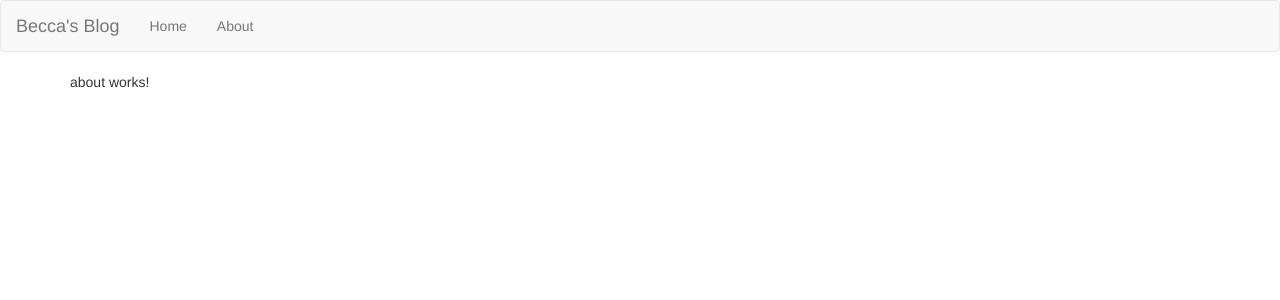
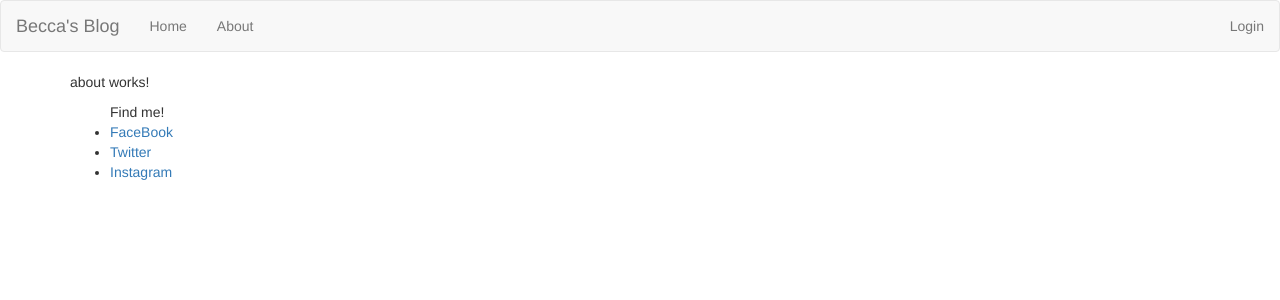
Before and after one commit to rafferkd/blog-project, an Angular app: page /about in a window 1280 px wide. Shown: the top 300 px of the page. Built offline with nearby package versions, Linux system fonts and the light colour scheme.

Commit message:
Added login component

```diff
--- a/src/app/about/about.component.html
+++ b/src/app/about/about.component.html
@@ -1,3 +1,12 @@
 <p>
   about works!
 </p>
+
+
+<div class="socials">
+  <ul> Find me!
+    <li class="social-facebook"><a href="https://www.facebook.com/rebeccarafferty">FaceBook</a></li>
+    <li class="social-twitter"><a href="https://twitter.com/rsrafferty">Twitter</a></li>
+    <li class="social-instagram"><a href="https://www.instagram.com/iconoclassed/">Instagram</a></li>
+  </ul>
+</div>
--- a/src/app/app.module.ts
+++ b/src/app/app.module.ts
@@ -4,11 +4,13 @@ import { HttpModule } from '@angular/http';
 import { RouterModule } from '@angular/router';
 
 import { AppComponent } from './app.component';
+import { LoginComponent } from './login/login.component';
 import { AboutComponent } from './about/about.component';
 
 @NgModule({
   declarations: [
     AppComponent,
+    LoginComponent,
     AboutComponent
   ],
   imports: [
@@ -16,8 +18,8 @@ import { AboutComponent } from './about/about.component';
     HttpModule,
     RouterModule.forRoot([
       { path: 'about', component: AboutComponent },
-      { path: '', redirectTo: 'welcome', pathMatch: 'full' },
-      { path: '**', redirectTo: 'welcome', pathMatch: 'full' }
+      { path: '', redirectTo: 'about', pathMatch: 'full' },
+      { path: '**', redirectTo: 'about', pathMatch: 'full' }
     ]),
   ],
   providers: [],
--- /dev/null
+++ b/src/app/login/login.component.html
@@ -0,0 +1,3 @@
+<p>
+  login works!
+</p>
--- /dev/null
+++ b/src/app/login/login.component.ts
@@ -0,0 +1,15 @@
+import { Component, OnInit } from '@angular/core';
+
+@Component({
+  selector: 'app-login',
+  templateUrl: './login.component.html',
+  styleUrls: ['./login.component.scss']
+})
+export class LoginComponent implements OnInit {
+
+  constructor() { }
+
+  ngOnInit() {
+  }
+
+}
--- a/src/app/navigation.component.html
+++ b/src/app/navigation.component.html
@@ -8,6 +8,9 @@
                 <!-- <li><a [routerLink]="['/products']">Product List</a></li>
                 <li><a [routerLink]="['/productEdit/0']">Add Product</a></li> -->
             </ul>
+            <ul class='nav navbar-nav navbar-right'>
+                <li><a [routerLink]="['/login']">Login</a></li>
+            </ul>
         </div>
     </nav>
     <div class='container'>
```
Also changed, not shown: src/app/login/login.component.scss (added), 1 other file (tests, documents, lock files or other folders).
